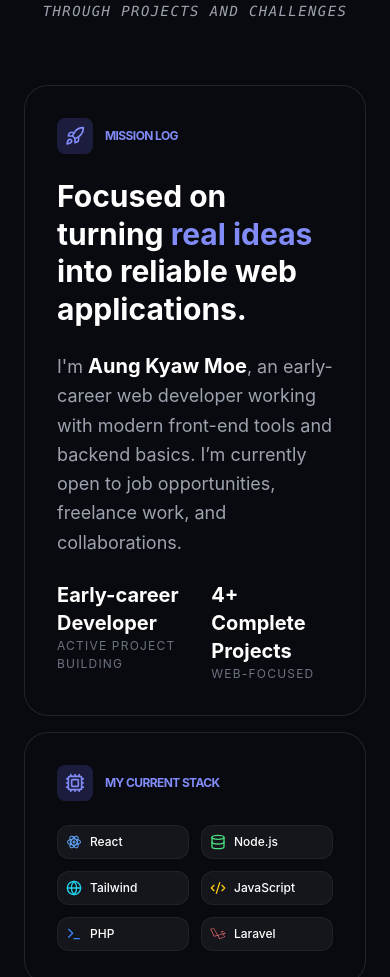
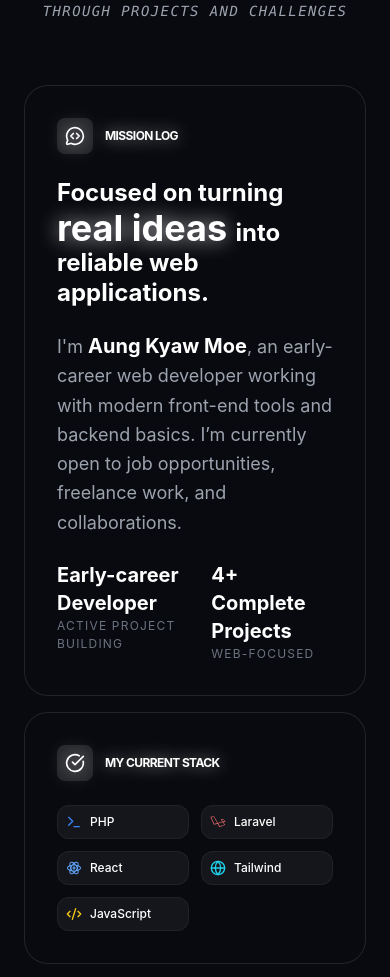
Before and after one commit to akm-2112/A_portfolio, a React (Vite) app: page / in a window 390 px wide. Shown: the part 1023-2000 px from the top of the page. Built offline with nearby package versions, Linux system fonts and the light colour scheme.

Commit message:
add experience section

```diff
--- a/src/App.jsx
+++ b/src/App.jsx
@@ -2,11 +2,12 @@
 import Hero from "./components/Hero.jsx";
 import Navigation from "./components/Navigation.jsx";
 import Skills from "./components/Skills/Skills.jsx";
+import Experience from "./components/Experience/Experience.jsx";
 import Projects from "./components/Projects/Projects.jsx";
 import About from "./components/About.jsx";
 import Contact from "./components/Contact/Contact.jsx";
-import {useEffect} from "react";
-import {initLenis} from "./utils/lenis.js";
+import { useEffect } from "react";
+import { initLenis } from "./utils/lenis.js";
 import Footer from "./components/Footer.jsx";
 
 function App() {
@@ -18,16 +19,17 @@
     }, []);
     return (
         <div className="relative min-h-screen text-white overflow-hidden">
-            <SpaceBackground/>
+            <SpaceBackground />
             <main className="relative z-10">
-                <Hero/>
-                <About/>
-                <Skills/>
-                <Projects/>
-                <Contact/>
-                <Navigation/>
+                <Hero />
+                <About />
+                <Skills />
+                <Experience />
+                <Projects />
+                <Contact />
+                <Navigation />
             </main>
-            <Footer/>
+            <Footer />
         </div>
     );
 }
--- a/src/components/About.jsx
+++ b/src/components/About.jsx
@@ -6,8 +6,8 @@
 //     )
 // }
 
-import React, {useRef} from 'react';
-import {motion, useMotionValue, useSpring, useTransform} from 'framer-motion';
+import React, { useRef } from 'react';
+import { motion, useMotionValue, useSpring, useTransform } from 'framer-motion';
 import {
     Code2,
     Cpu,
@@ -17,14 +17,19 @@
     Terminal,
     Database,
     Layout,
-    Rocket, Dot
+    Rocket, Dot,
+    CheckCheckIcon,
+    CheckIcon,
+    CheckCircleIcon,
+    GoalIcon,
+    MessageCircleCodeIcon
 } from 'lucide-react';
-import {DiReact} from "react-icons/di";
-import {LiaLaravel, LiaReact} from "react-icons/lia";
+import { DiReact } from "react-icons/di";
+import { LiaLaravel, LiaReact } from "react-icons/lia";
 import ScrollReveal from "./ScrollReveal.jsx";
 
 // --- Reusable Tilt Card Component ---
-const TiltCard = ({children, className}) => {
+const TiltCard = ({ children, className }) => {
     const x = useMotionValue(0);
     const y = useMotionValue(0);
 
@@ -55,10 +60,10 @@
         <motion.div
             onMouseMove={handleMouseMove}
             onMouseLeave={handleMouseLeave}
-            style={{rotateX, rotateY, transformStyle: "preserve-3d"}}
+            style={{ rotateX, rotateY, transformStyle: "preserve-3d" }}
             className={`relative ${className}`}
         >
-            <div style={{transform: "translateZ(50px)"}} className="h-full">
+            <div style={{ transform: "translateZ(50px)" }} className="h-full">
                 {children}
             </div>
         </motion.div>
@@ -67,12 +72,12 @@
 
 const About = () => {
     const skills = [
-        {name: "React", icon: <LiaReact size={16}/>, color: "text-blue-400"},
-        {name: "Node.js", icon: <Database size={16}/>, color: "text-green-400"},
-        {name: "Tailwind", icon: <Globe size={16}/>, color: "text-cyan-400"},
-        {name: "JavaScript", icon: <Code2 size={16}/>, color: "text-yellow-400"},
-        {name: "PHP", icon: <Terminal size={16}/>, color: "text-blue-500"},
-        {name: "Laravel", icon: <LiaLaravel size={16}/>, color: "text-red-400"},
+        { name: "PHP", icon: <Terminal size={16} />, color: "text-blue-500" },
+        { name: "Laravel", icon: <LiaLaravel size={16} />, color: "text-red-400" },
+        { name: "React", icon: <LiaReact size={16} />, color: "text-blue-400" },
+        { name: "Tailwind", icon: <Globe size={16} />, color: "text-cyan-400" },
+        { name: "JavaScript", icon: <Code2 size={16} />, color: "text-yellow-400" },
+
     ];
 
     return (
@@ -81,13 +86,13 @@
                 {/* Background Nebula Effects */}
                 {/*<div className="absolute top-0 -left-20 w-96 h-96 bg-purple-600/10 blur-[120px] rounded-full pointer-events-none" />*/}
                 <div
-                    className="absolute bottom-0 -right-20 w-96 h-96 rounded-full pointer-events-none"/>
+                    className="absolute bottom-0 -right-20 w-96 h-96 rounded-full pointer-events-none" />
 
                 {/* Section Header */}
                 <motion.div
-                    initial={{opacity: 0, y: 20}}
-                    whileInView={{opacity: 1, y: 0}}
-                    viewport={{once: true}}
+                    initial={{ opacity: 0, y: 20 }}
+                    whileInView={{ opacity: 1, y: 0 }}
+                    viewport={{ once: true }}
                     className="text-center mb-16"
                 >
                     <h2 className="text-5xl font-extrabold tracking-tight bg-gradient-to-b from-white to-gray-500 bg-clip-text text-transparent mb-4">
@@ -107,14 +112,14 @@
                             className="h-full p-8 rounded-3xl bg-white/[0.003] border border-white/10 backdrop-blur-0 flex flex-col justify-between group overflow-hidden">
                             <div className="relative z-10">
                                 <div className="flex items-center gap-3 mb-6">
-                                    <div className="p-2 bg-indigo-500/20 rounded-lg text-indigo-400">
-                                        <Rocket size={20}/>
+                                    <div className="p-2 bg-white/10 rounded-lg text-white drop-shadow-[0_0_8px_rgba(255,255,255,0.5)]">
+                                        <MessageCircleCodeIcon size={20} />
                                     </div>
-                                    <span className="text-xs font-bold uppercase tracking-tighter text-indigo-400">Mission Log</span>
+                                    <span className="text-xs font-bold uppercase tracking-tighter text-white drop-shadow-[0_0_8px_rgba(255,255,255,0.5)]">Mission Log</span>
                                 </div>
-                                <h3 className="text-3xl font-bold mb-6 leading-tight">
+                                <h3 className="text-2xl font-bold mb-6 leading-tight">
                                     Focused on turning <span
-                                    className="text-indigo-400">real ideas </span>
+                                        className="text-white text-4xl drop-shadow-[0_0_10px_rgba(255,255,255,0.7)]">real ideas </span>
                                     into reliable web applications.
                                 </h3>
                                 <p className="text-gray-400 text-lg leading-relaxed mb-6">
@@ -144,15 +149,15 @@
                         <div
                             className="h-full p-8 rounded-3xl bg-white/[0.003] border border-white/10 backdrop-blur-1 group">
                             <div className="flex items-center gap-3 mb-6">
-                                <div className="p-2 bg-indigo-500/20 rounded-lg text-indigo-400">
-                                    <Cpu size={20}/>
+                                <div className="p-2 bg-white/10 rounded-lg text-white drop-shadow-[0_0_8px_rgba(255,255,255,0.5)]">
+                                    <CheckCircleIcon size={20} />
                                 </div>
-                                <span className="text-xs font-bold uppercase tracking-tighter text-indigo-400">My Current Stack</span>
+                                <span className="text-xs font-bold uppercase tracking-tighter text-white drop-shadow-[0_0_8px_rgba(255,255,255,0.5)]">My Current Stack</span>
                             </div>
                             <div className="grid grid-cols-2 sm:grid-cols-3 gap-3">
                                 {skills.map((skill, i) => (
                                     <div key={i}
-                                         className="flex items-center gap-2 p-2 rounded-xl bg-white/5 border border-white/5 hover:border-purple-500/30 transition-all">
+                                        className="flex items-center gap-2 p-2 rounded-xl bg-white/5 border border-white/5 hover:border-white/40 hover:shadow-[0_0_15px_rgba(255,255,255,0.2)] transition-all">
                                         <span className={skill.color}>{skill.icon}</span>
                                         <span className="text-xs font-medium">{skill.name}</span>
                                     </div>
@@ -165,13 +170,13 @@
                     <TiltCard className="md:col-span-1">
                         <div
                             className="h-full p-8 rounded-3xl bg-white/[0.03] border border-white/10 backdrop-blur-xl flex flex-col items-center justify-center text-center">
-                            <div
+                            {/* <div
                                 className="w-16 h-16 rounded-2xl bg-gradient-to-br from-indigo-500 to-purple-600 p-[1px] mb-4">
                                 <div
                                     className="w-full h-full rounded-2xl bg-[#0a0a0a] flex items-center justify-center">
                                     <User size={30} className="text-white"/>
                                 </div>
-                            </div>
+                            </div> */}
                             <p className="text-xs font-medium text-gray-400 uppercase tracking-widest mb-2">Approach</p>
                             <p className="text-sm italic text-gray-300">"Learn by building. Improve by doing."</p>
                         </div>
@@ -182,7 +187,7 @@
                         <div
                             className="h-full p-8 rounded-3xl bg-white/[0.03] border border-white/10 backdrop-blur-xl flex flex-col  justify-center">
                             <div className="flex items-center gap-2 mb-2">
-                                <div className="w-2 h-2 rounded-full bg-green-500 animate-pulse"/>
+                                <div className="w-2 h-2 rounded-full bg-green-500 animate-pulse" />
                                 <span className="text-[10px] font-bold uppercase text-gray-400">Availability</span>
                             </div>
                             <p className="text-sm font-bold text-white">
--- /dev/null
+++ b/src/components/Experience/Experience.jsx
@@ -0,0 +1,117 @@
+import { motion, useInView } from "framer-motion";
+import { useRef } from "react";
+import { experiences } from "./experienceData";
+
+export default function Experience() {
+    return (
+        <section id="experience" className="section relative py-20 px-4 md:px-0">
+            <div className="max-w-4xl mx-auto w-full relative">
+
+                {/* Section Title */}
+                <motion.div
+                    initial={{ opacity: 0, y: 30 }}
+                    whileInView={{ opacity: 1, y: 0 }}
+                    viewport={{ once: true, amount: 0.2 }}
+                    transition={{ duration: 0.6 }}
+                    className="text-center mb-16"
+                >
+                    <h2 className="text-3xl md:text-5xl font-bold mb-4 bg-gradient-to-b from-white to-gray-500 bg-clip-text text-transparent">
+                        Work Experience
+                    </h2>
+                    <p className="text-slate-400 text-lg">My professional journey so far.</p>
+                </motion.div>
+
+                {/* Vertical Timeline Container */}
+                <div className="relative">
+
+                    {/* The Glowing Line */}
+                    <div className="absolute left-8 md:left-1/2 top-4 bottom-4 w-px bg-gradient-to-b from-blue-500/20 via-emerald-500/40 to-transparent -translate-x-1/2 rounded-full hidden md:block" />
+                    <div className="absolute left-8 md:hidden top-4 bottom-4 w-px bg-gradient-to-b from-blue-500/20 via-emerald-500/40 to-transparent -translate-x-1/2 rounded-full" />
+
+                    {/* Experience Items */}
+                    <div className="flex flex-col gap-12">
+                        {experiences.map((exp, index) => (
+                            <ExperienceCard key={exp.id} experience={exp} index={index} />
+                        ))}
+                    </div>
+                </div>
+            </div>
+        </section>
+    );
+}
+
+function ExperienceCard({ experience, index }) {
+    const cardRef = useRef(null);
+    const isInView = useInView(cardRef, { once: true, amount: 0.3 });
+
+    // Determine if card should be on left or right for desktop (alternating)
+    const isEven = index % 2 === 0;
+
+    return (
+        <div
+            ref={cardRef}
+            className={`relative flex flex-col md:flex-row items-center w-full ${isEven ? 'md:justify-start' : 'md:justify-end'}`}
+        >
+
+            {/* Glowing Dot on the Timeline */}
+            <motion.div
+                initial={{ scale: 0, opacity: 0 }}
+                animate={isInView ? { scale: 1, opacity: 1 } : { scale: 0, opacity: 0 }}
+                transition={{ duration: 0.4, delay: 0.2 }}
+                className="absolute left-8 md:left-1/2 w-4 h-4 bg-emerald-400 rounded-full -translate-x-1/2 shadow-[0_0_15px_rgba(52,211,153,0.8)] z-10 hidden md:block"
+            />
+            {/* Mobile dot */}
+            <motion.div
+                initial={{ scale: 0, opacity: 0 }}
+                animate={isInView ? { scale: 1, opacity: 1 } : { scale: 0, opacity: 0 }}
+                transition={{ duration: 0.4, delay: 0.2 }}
+                className="absolute left-8 md:hidden w-4 h-4 bg-emerald-400 rounded-full -translate-x-1/2 shadow-[0_0_15px_rgba(52,211,153,0.8)] z-10"
+            />
+
+            {/* Content Card container - 50% width on Desktop, full width with padding on Mobile */}
+            <div className={`w-full md:w-5/12 ml-16 md:ml-0 pl-0 mt-8 md:mt-0 ${isEven ? 'md:pr-12 lg:pr-16 text-left' : 'md:pl-12 lg:pl-16 text-left'}`}>
+                <motion.div
+                    initial={{ opacity: 0, x: isEven ? -50 : 50, y: 20 }}
+                    animate={isInView ? { opacity: 1, x: 0, y: 0 } : { opacity: 0, x: isEven ? -50 : 50, y: 20 }}
+                    transition={{ duration: 0.6, type: "spring", stiffness: 100 }}
+                    className="group relative p-6 md:p-8 rounded-2xl bg-white/5 backdrop-blur-md border border-white/10 hover:border-white/40 transition-all duration-300 hover:shadow-[0_0_30px_rgba(255,255,255,0.2)] hover:-translate-y-1"
+                >
+
+                    {/* Header: Role & Date */}
+                    <div className="flex flex-col md:flex-row md:items-center justify-between gap-2 mb-4">
+                        <h3 className="text-xl md:text-2xl font-bold text-white group-hover:text-white group-hover:drop-shadow-[0_0_10px_rgba(255,255,255,0.6)] transition-all">
+                            {experience.role}
+                        </h3>
+                        <span className="text-sm font-medium text-emerald-400/80 bg-emerald-500/10 px-3 py-1 rounded-full w-fit">
+                            {experience.date}
+                        </span>
+                    </div>
+
+                    {/* Company */}
+                    <div className="text-lg font-medium text-blue-300/90 mb-4">
+                        {experience.company}
+                    </div>
+
+                    {/* Description */}
+                    <p className="text-slate-300 text-sm md:text-base leading-relaxed mb-6">
+                        {experience.description}
+                    </p>
+
+                    {/* Tech Stack Pills */}
+                    <div className="flex flex-wrap gap-2 mt-auto">
+                        {experience.technologies.map(tech => (
+                            <span
+                                key={tech}
+                                className="px-3 py-1 text-xs font-medium rounded-md bg-white/5 border border-white/10 text-slate-300"
+                            >
+                                {tech}
+                            </span>
+                        ))}
+                    </div>
+
+                </motion.div>
+            </div>
+
+        </div>
+    );
+}
--- /dev/null
+++ b/src/components/Experience/experienceData.js
@@ -0,0 +1,11 @@
+export const experiences = [
+    {
+        id: 1,
+        company: "GMBF GROUP PTE LTD.",
+        role: "Web Developer (Intern)",
+        date: "Jan 2026 - Present",
+        description: "Developing scalable and responsive web applications utilizing modern frameworks such as Laravel, Vue.js, and Flutter. Collaborating closely with cross-functional teams to design, implement, and maintain high-quality backend and frontend solutions.",
+        technologies: ["Laravel", "Vue.js", "Flutter"],
+    },
+
+];
--- a/src/components/Skills/Skills.jsx
+++ b/src/components/Skills/Skills.jsx
@@ -8,7 +8,6 @@
 const blocks = [
     { id: "tech", label: "Tech Stack" },
     { id: "tools", label: "Tools" },
-    { id: "experience", label: "Experience" },
 ];
 
 export default function SkillsSection() {
@@ -43,7 +42,7 @@
         <section id="skills" className="section skills-section" ref={sectionRef}>
             <motion.div
                 className="skills-glass"
-                initial={{ opacity: 0, y: initialY, scale:0.85 }}
+                initial={{ opacity: 0, y: initialY, scale: 0.85 }}
                 animate={isInView
                     ? { opacity: 1, y: 0, scale: 1 }
                     : { opacity: 0, y: 100, scale: 0.85 }
--- a/src/components/Skills/SkillsTabs.jsx
+++ b/src/components/Skills/SkillsTabs.jsx
@@ -1,9 +1,8 @@
-import {motion} from "framer-motion";
+import { motion } from "framer-motion";
 
 const tabs = [
-    {id: "tech", label: "Tech Stack"},
-    {id: "tools", label: "Tools"},
-    {id: "experience", label: "Experience"},
+    { id: "tech", label: "Tech Stack" },
+    { id: "tools", label: "Tools" },
 ];
 
 export default function SkillsTabs({ activeTab, onTabClick }) {
@@ -28,7 +27,7 @@
                                 type: "spring",
                                 stiffness: 300,
                                 damping: 30,
-                                mass:0.8
+                                mass: 0.8
                             }}
                         />
                     )}
--- a/src/components/Skills/skillsData.js
+++ b/src/components/Skills/skillsData.js
@@ -15,13 +15,13 @@
 
 export const skillsData = {
     tech: [
+        { name: "PHP", level: 85, icon: SiPhp, color: "#777BB4" },
+        { name: "Laravel", level: 85, icon: SiLaravel, color: "#FF2D20" },
         { name: "JavaScript", level: 85, icon: SiJavascript, color: "#F7DF1E" },
-        { name: "React.js", level: 75, icon: SiReact, color: "#61DAFB" },
-        { name: "Node.js", level: 60, icon: SiNodedotjs, color: "#339933" },
+        { name: "React.js", level: 70, icon: SiReact, color: "#61DAFB" },
+        { name: "Node.js", level: 55, icon: SiNodedotjs, color: "#339933" },
         { name: "TypeScript", level: 55, icon: SiTypescript, color: "#3178C6" },
         { name: "Next.js", level: 55, icon: SiNextdotjs, color: "#ffffff" },
-        { name: "PHP", level: 80, icon: SiPhp, color: "#777BB4" },
-        { name: "Laravel", level: 85, icon: SiLaravel, color: "#FF2D20" },
         { name: "Tailwind", level: 80, icon: SiTailwindcss, color: "#06B6D4" },
         { name: "MySQL", level: 85, icon: SiMysql, color: "#4479A1" },
         { name: "MongoDB", level: 70, icon: SiMongodb, color: "#47A248" },
```
